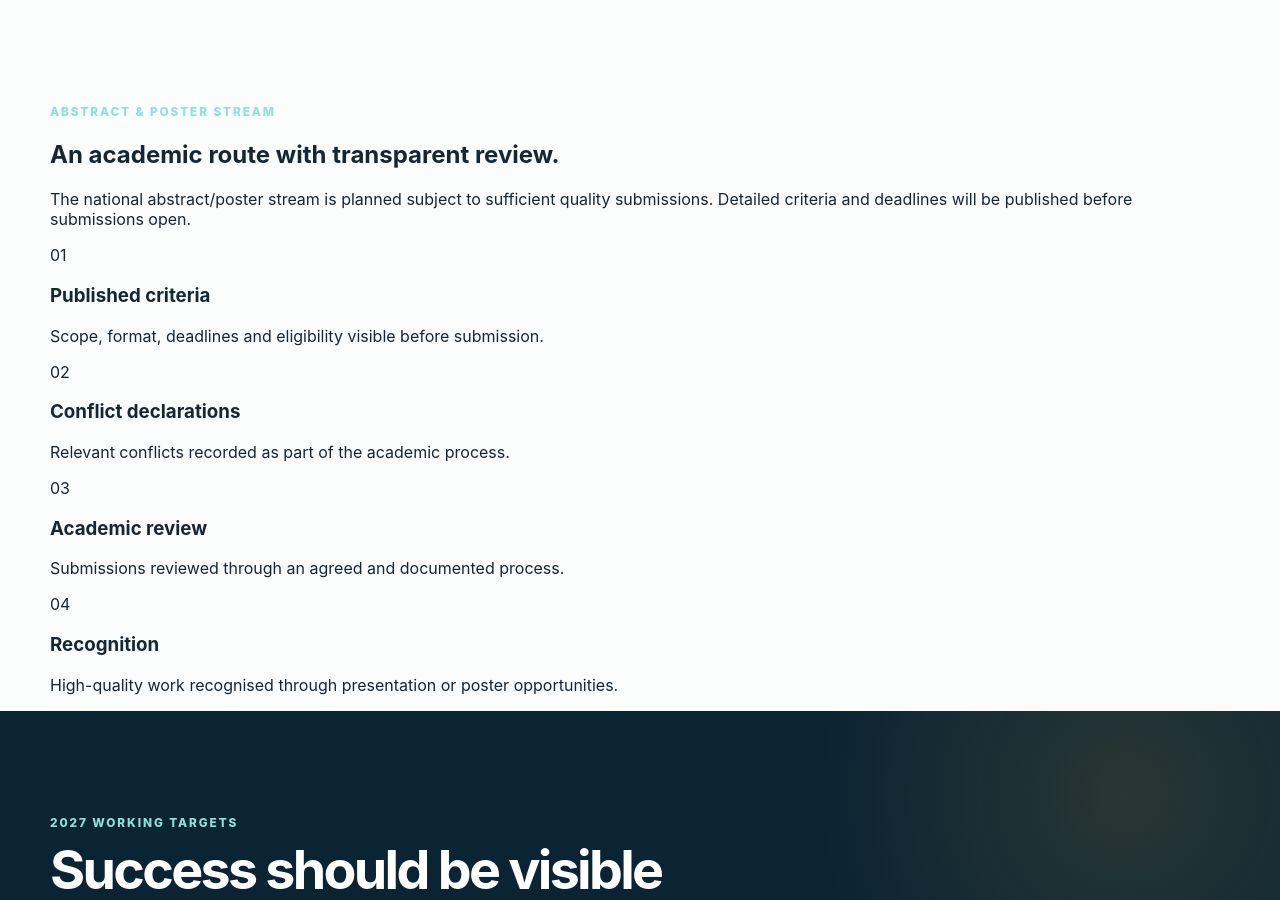
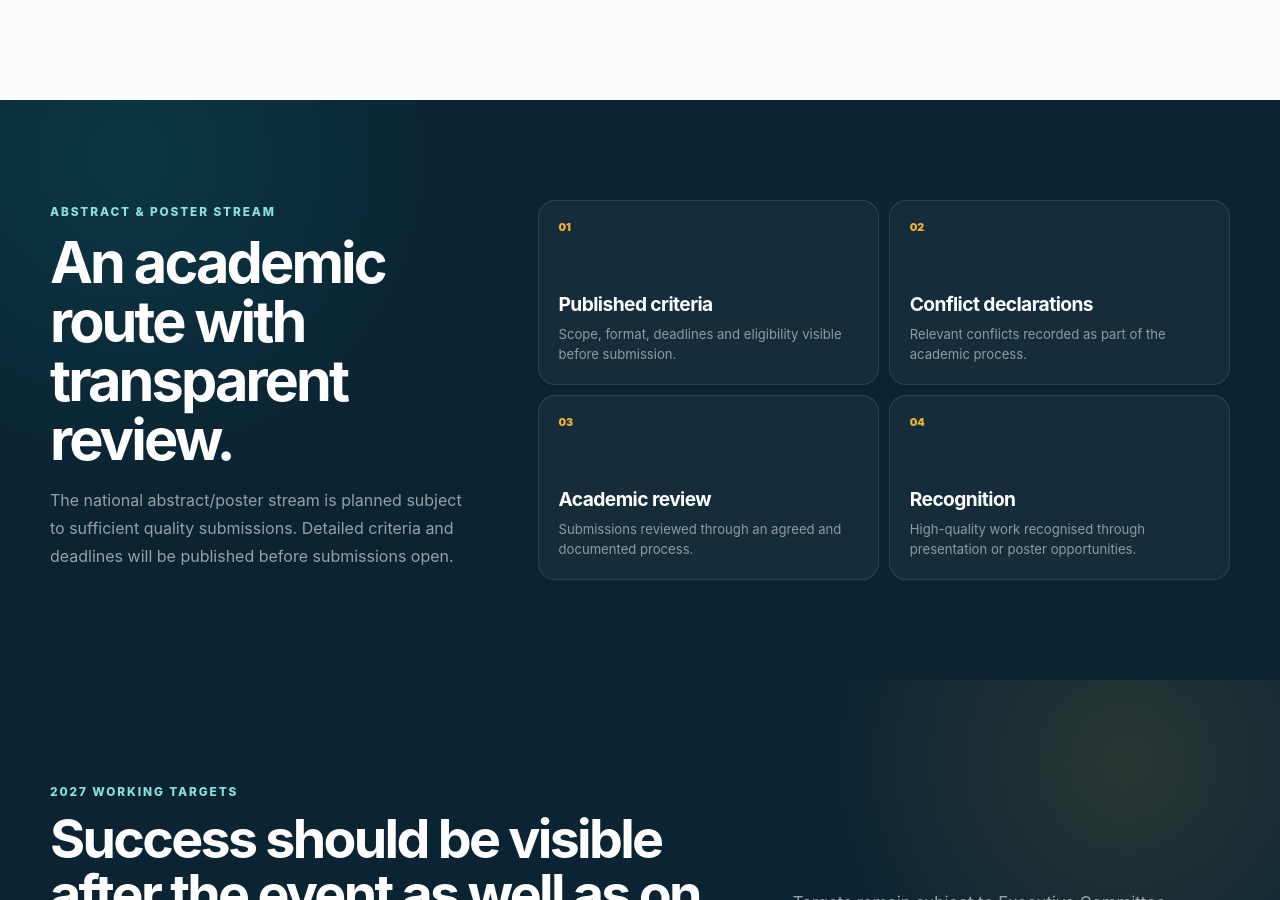
Before and after one commit to faisalmhalnawab/bida-student-wing, a Next.js app: page /conference in a window 1280 px wide. Shown: the part 2534-3434 px from the top of the page. Built offline with nearby package versions, Linux system fonts and the light colour scheme; no server answers.

Commit message:
Style Conference abstract stream

```diff
--- a/app/globals.css
+++ b/app/globals.css
@@ -4328,3 +4328,80 @@ div[id] {
     grid-template-columns:1fr;
   }
 }
+
+
+/* ===== Conference abstract stream ===== */
+.abstracts-section {
+  padding:100px 0;
+  color:white;
+  background:
+    radial-gradient(circle at 10% 10%,rgba(15,174,181,.14),transparent 25%),
+    #0b2433;
+}
+
+.abstracts-layout {
+  display:grid;
+  grid-template-columns:.75fr 1.25fr;
+  gap:72px;
+  align-items:start;
+}
+
+.abstracts-layout h2 {
+  margin:13px 0 18px;
+  font-size:clamp(2.5rem,4.5vw,4rem);
+  line-height:1.02;
+  letter-spacing:-.05em;
+}
+
+.abstracts-layout > div:first-child p {
+  margin:0;
+  color:rgba(255,255,255,.57);
+  line-height:1.75;
+}
+
+.abstract-process {
+  display:grid;
+  grid-template-columns:repeat(2,1fr);
+  gap:10px;
+}
+
+.abstract-process article {
+  min-height:185px;
+  padding:20px;
+  display:flex;
+  flex-direction:column;
+  border:1px solid rgba(255,255,255,.10);
+  border-radius:17px;
+  background:rgba(255,255,255,.045);
+}
+
+.abstract-process span {
+  color:var(--gold);
+  font-size:.67rem;
+  font-weight:900;
+}
+
+.abstract-process h3 {
+  margin:auto 0 8px;
+  font-size:1.2rem;
+  letter-spacing:-.03em;
+}
+
+.abstract-process p {
+  margin:0;
+  color:rgba(255,255,255,.52);
+  font-size:.82rem;
+  line-height:1.55;
+}
+
+@media (max-width:900px) {
+  .abstracts-layout {
+    grid-template-columns:1fr;
+  }
+}
+
+@media (max-width:760px) {
+  .abstract-process {
+    grid-template-columns:1fr;
+  }
+}
```
